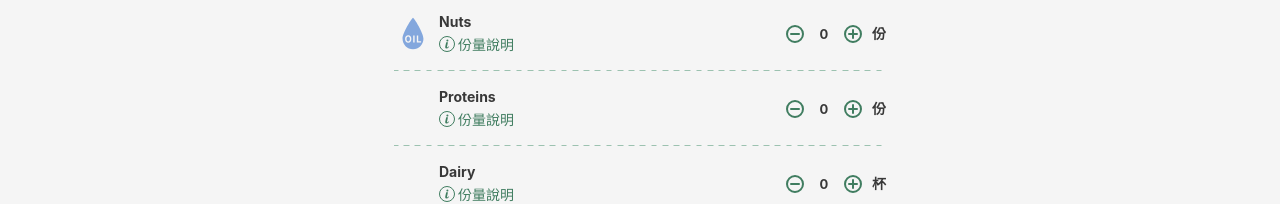
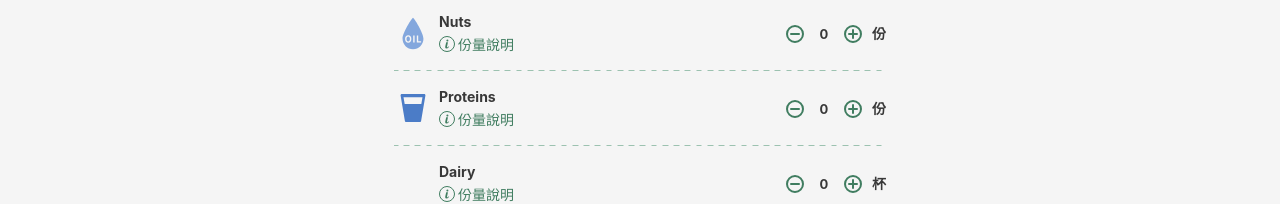
Before and after one commit to yachen168/Healthy-Eating, a Vue app: page /member-application/setting-plan in a window 1280 px wide. Shown: the part 557-761 px from the top of the page. Built offline with nearby package versions, Linux system fonts and the light colour scheme.

Commit message:
feat: table 水欄位樣式

```diff
--- a/src/components/recording/RecordingTable.vue
+++ b/src/components/recording/RecordingTable.vue
@@ -127,6 +127,9 @@ export default {
   > [data-label]:nth-of-type(6)::before {
     background-image: url("~@/assets/images/ic_oil.svg");
   }
+  > [data-label]:nth-of-type(7)::before {
+    background-image: url("~@/assets/images/settingfood_ic_water.svg");
+  }
 }
 
 .recording {
```
Also changed, not shown: src/assets/images/settingfood_ic_water.svg (added).
